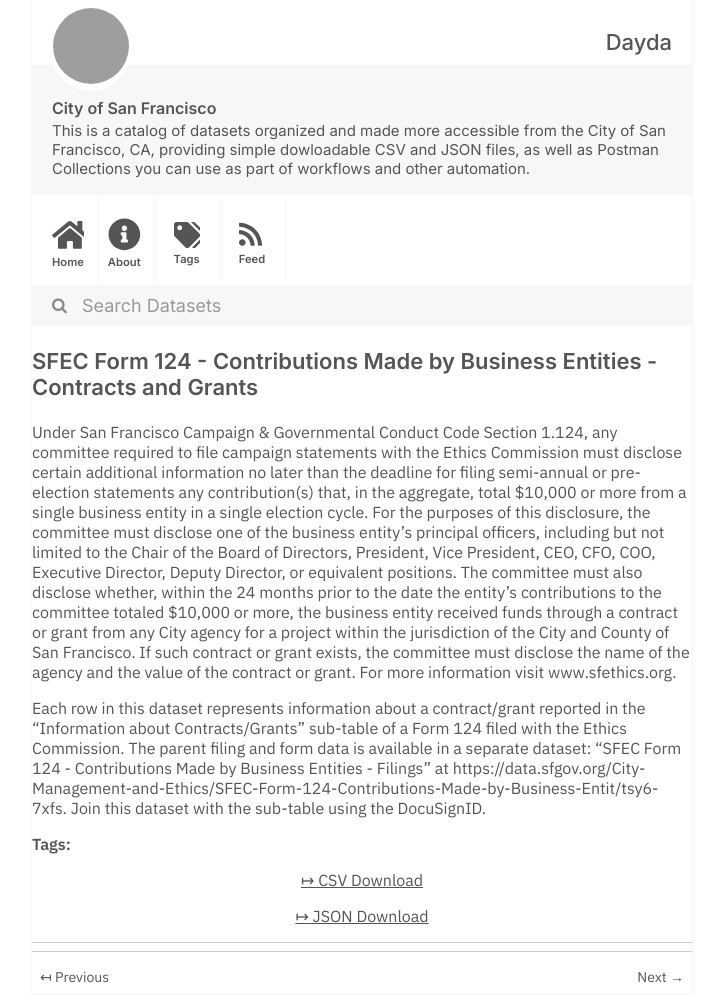
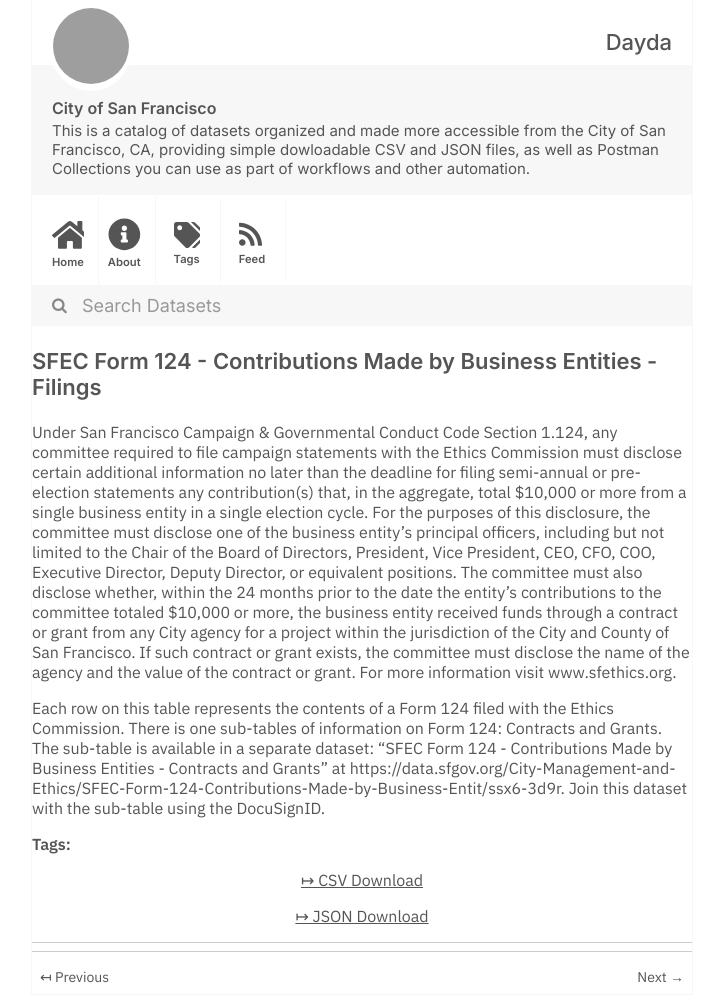
Before and after one commit to dayda-entities/city-of-san-francisco, a Jekyll site: the page built from _posts/2020-11-10-sfec-form-124-contributions-ma.md, in a window 1280 px wide, cut to the strip 0-995 px from the top of the page. Shown: the whole strip, without its empty margins (278-1001 px from the left). Built offline with Jekyll 4.4.1, drawn with Linux system fonts in a browser that asks for light colours; grey boxes are pictures that could not be loaded.

Commit message:
Publish Data

```diff
--- a/_posts/2020-11-10-sfec-form-124-contributions-ma.md
+++ b/_posts/2020-11-10-sfec-form-124-contributions-ma.md
@@ -1,17 +1,17 @@
 ---
-title: SFEC Form 124 - Contributions Made by Business Entities - Contracts and Grants
-created: '2020-11-10T16:56:54.228444'
-modified: '2020-11-10T16:56:54.228454'
+title: SFEC Form 124 - Contributions Made by Business Entities - Filings
+created: '2020-11-10T16:56:56.138051'
+modified: '2020-11-10T16:56:56.138062'
 state: active
 type: dataset
 tags: []
 groups:
   - Local Government
-csv_url: 'https://data.sfgov.org/api/views/ssx6-3d9r/rows.csv?accessType=DOWNLOAD'
-json_url: 'https://data.sfgov.org/api/views/ssx6-3d9r/rows.json?accessType=DOWNLOAD'
+csv_url: 'https://data.sfgov.org/api/views/tsy6-7xfs/rows.csv?accessType=DOWNLOAD'
+json_url: 'https://data.sfgov.org/api/views/tsy6-7xfs/rows.json?accessType=DOWNLOAD'
 layout: post
 
 ---
 Under San Francisco Campaign & Governmental Conduct Code Section 1.124, any committee required to file campaign statements with the Ethics Commission must disclose certain additional information no later than the deadline for filing semi-annual or pre-election statements any contribution(s) that, in the aggregate, total $10,000 or more from a single business entity in a single election cycle. For the purposes of this disclosure, the committee must disclose one of the business entity’s principal officers, including but not limited to the Chair of the Board of Directors, President, Vice President, CEO, CFO, COO, Executive Director, Deputy Director, or equivalent positions. The committee must also disclose whether, within the 24 months prior to the date the entity’s contributions to the committee totaled $10,000 or more, the business entity received funds through a contract or grant from any City agency for a project within the jurisdiction of the City and County of San Francisco. If such contract or grant exists, the committee must disclose the name of the agency and the value of the contract or grant. For more information visit www.sfethics.org.
 
-Each row in this dataset represents information about a contract/grant reported in the "Information about Contracts/Grants" sub-table of a Form 124 filed with the Ethics Commission. The parent filing and form data is available in a separate dataset: "SFEC Form 124 - Contributions Made by Business Entities - Filings" at https://data.sfgov.org/City-Management-and-Ethics/SFEC-Form-124-Contributions-Made-by-Business-Entit/tsy6-7xfs. Join this dataset with the sub-table using the DocuSignID.
+Each row on this table represents the contents of a Form 124 filed with the Ethics Commission. There is one sub-tables of information on Form 124: Contracts and Grants. The sub-table is available in a separate dataset: "SFEC Form 124 - Contributions Made by Business Entities - Contracts and Grants" at https://data.sfgov.org/City-Management-and-Ethics/SFEC-Form-124-Contributions-Made-by-Business-Entit/ssx6-3d9r. Join this dataset with the sub-table using the DocuSignID.
```
